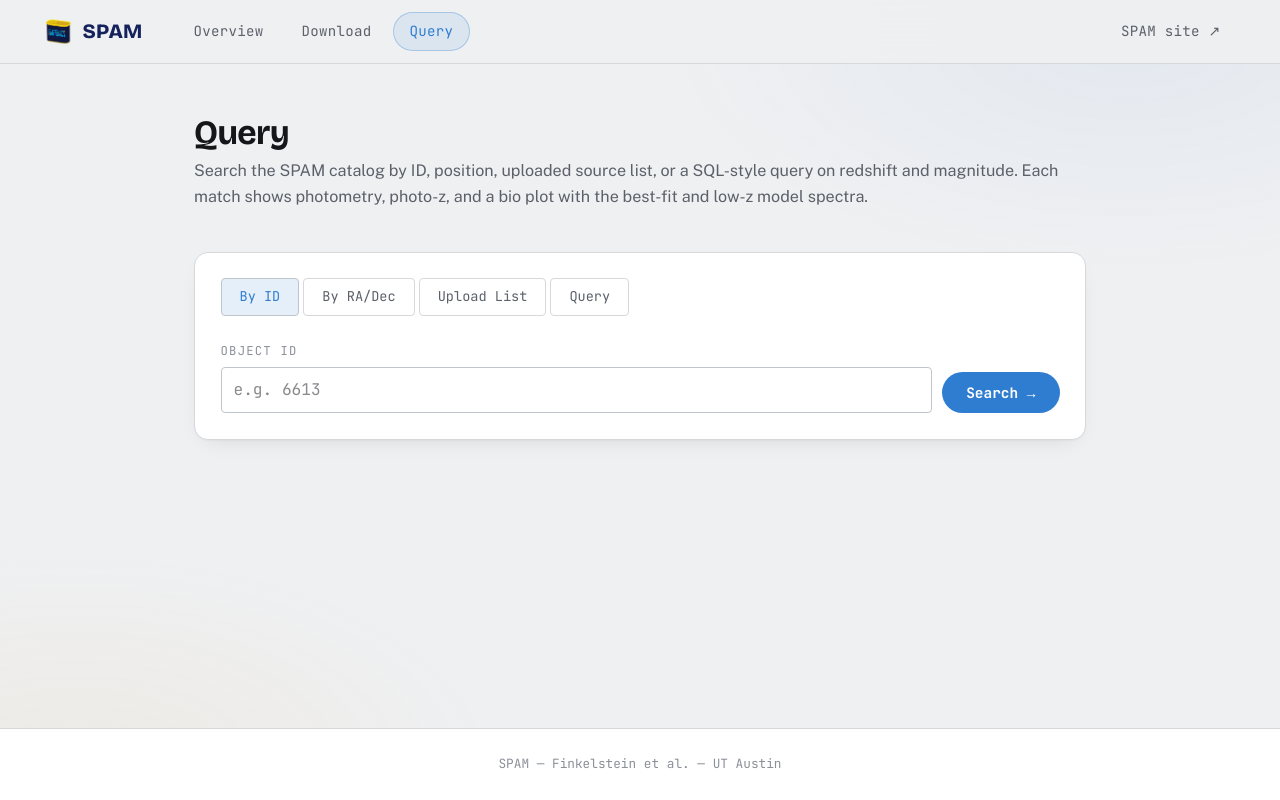
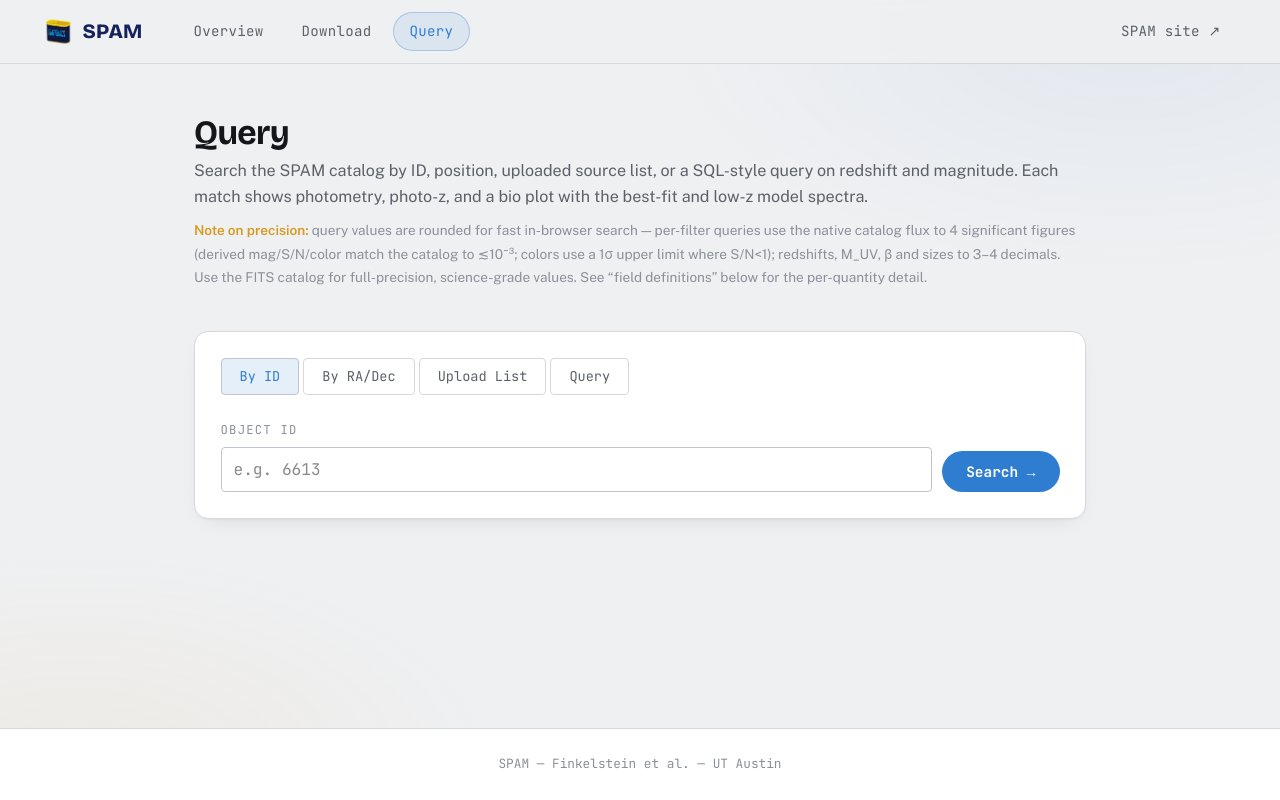
Before and after one commit to astrosteven/spam, a Next.js app: page /spam/search in a window 1280 px wide. Built offline with nearby package versions, Linux system fonts and the light colour scheme.

Commit message:
Search: add visible precision note in the header (parity with UNICORN)
Co-Authored-By: Claude Opus 4.8 (1M context) <noreply@anthropic.com>

```diff
--- a/app/search/page.tsx
+++ b/app/search/page.tsx
@@ -1097,6 +1097,13 @@ export default function SearchPage() {
           Search the SPAM catalog by ID, position, uploaded source list, or a
           SQL-style query on redshift and magnitude. Each match shows photometry, photo-z,
           and a bio plot with the best-fit and low-z model spectra.
+        </p>
+        <p style={{ color: "var(--text-dim)", fontSize: "0.8rem", marginTop: "10px", lineHeight: 1.7 }}>
+          <span style={{ color: "var(--wl-4)", fontWeight: 700 }}>Note on precision:</span> query values are rounded
+          for fast in-browser search — per-filter queries use the native catalog flux to 4 significant figures
+          (derived mag/S/N/color match the catalog to ≲10⁻³; colors use a 1σ upper limit where S/N&lt;1); redshifts,
+          M_UV, β and sizes to 3–4 decimals. Use the FITS catalog for full-precision, science-grade values. See
+          “field definitions” below for the per-quantity detail.
         </p>
       </div>
 
```
